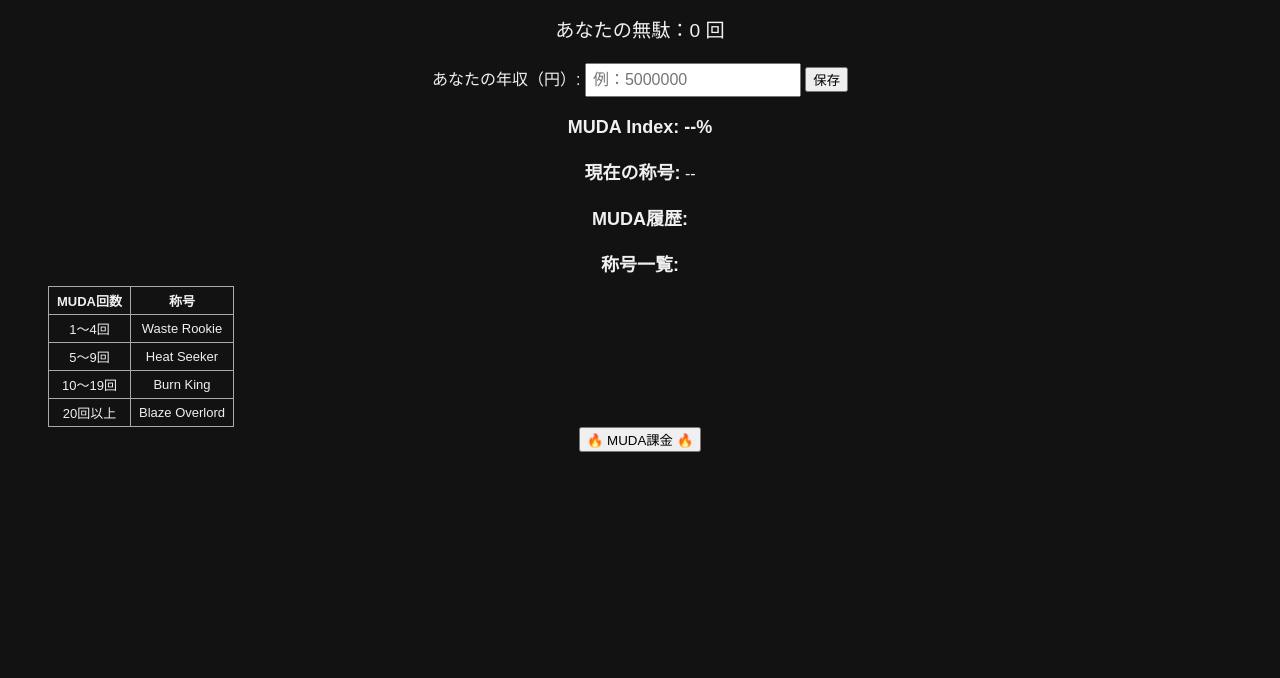
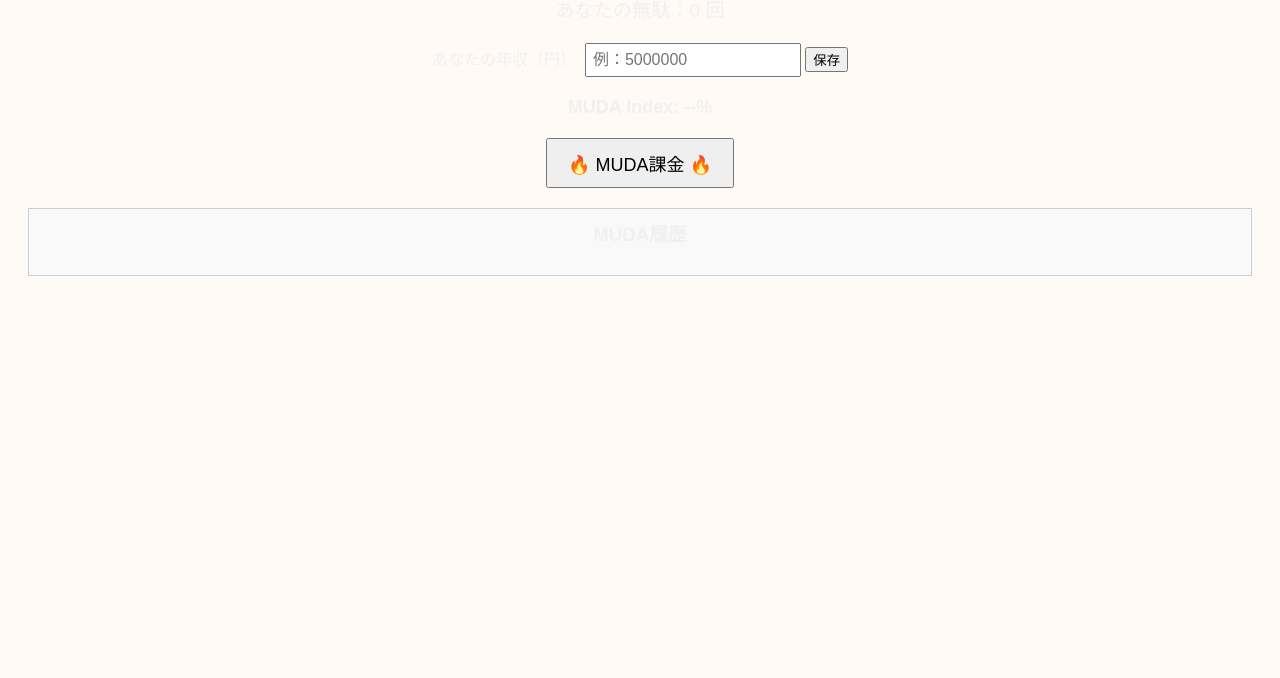
Before and after one commit to AltEarthEchoProject/NFTApp, a plain HTML site: page index.html in a window 1280 px wide. Shown: the part 122-800 px from the top of the page. Drawn offline with Linux system fonts and the light colour scheme.

Commit message:
Update index.html

```diff
--- a/index.html
+++ b/index.html
@@ -1,28 +1,34 @@
 <!DOCTYPE html>
 <html lang="ja">
 <head>
-  <meta charset="UTF-8" />
+  <meta charset="UTF-8">
   <title>NFT｜Needless Funding Tournament</title>
-  <link rel="stylesheet" href="style.css" />
+  <link rel="stylesheet" href="style.css">
   <style>
-    .log-entry {
-      font-size: 14px;
-      color: #333;
+    body {
+      font-family: sans-serif;
+      padding: 20px;
+      background-color: #fffaf5;
     }
-    .title-section {
+    .income-section,
+    .muda-index-display,
+    .muda-history-container {
       margin-top: 20px;
     }
-    .title-section strong {
+    .muda-history-container {
+      max-height: 200px;
+      overflow-y: auto;
+      border: 1px solid #ccc;
+      padding: 10px;
+      background-color: #f9f9f9;
+    }
+    .muda-history-container h3 {
+      margin-top: 0;
+    }
+    .fire-button {
+      margin-top: 20px;
+      padding: 10px 20px;
       font-size: 18px;
-    }
-    .rank-table {
-      font-size: 13px;
-      border-collapse: collapse;
-      margin-top: 10px;
-    }
-    .rank-table th, .rank-table td {
-      border: 1px solid #aaa;
-      padding: 4px 8px;
     }
   </style>
 </head>
@@ -44,49 +50,35 @@
     <strong>MUDA Index:</strong> <span id="muda-index">--</span>%
   </div>
 
-  <!-- 称号表示 -->
-  <div class="title-section">
-    <strong>現在の称号:</strong> <span id="current-title">--</span>
-  </div>
-
-  <!-- 履歴ログ -->
-  <div class="title-section">
-    <strong>MUDA履歴:</strong>
-    <ul id="log-list"></ul>
-  </div>
-
-  <!-- 称号一覧 -->
-  <div class="title-section">
-    <strong>称号一覧:</strong>
-    <table class="rank-table">
-      <tr><th>MUDA回数</th><th>称号</th></tr>
-      <tr><td>1～4回</td><td>Waste Rookie</td></tr>
-      <tr><td>5～9回</td><td>Heat Seeker</td></tr>
-      <tr><td>10～19回</td><td>Burn King</td></tr>
-      <tr><td>20回以上</td><td>Blaze Overlord</td></tr>
-    </table>
-  </div>
-
   <!-- MUDA課金ボタン -->
   <button class="fire-button" onclick="ignite()">🔥 MUDA課金 🔥</button>
+
+  <!-- MUDA履歴表示 -->
+  <div class="muda-history-container">
+    <h3>MUDA履歴</h3>
+    <div id="muda-history"></div>
+  </div>
 
   <!-- 効果音 -->
   <audio id="burn-sound" src="burn.mp3"></audio>
 
-  <!-- JSスクリプト -->
+  <!-- スクリプト -->
   <script>
-    function getTitle(count) {
-      if (count >= 20) return "Blaze Overlord";
-      if (count >= 10) return "Burn King";
-      if (count >= 5) return "Heat Seeker";
-      if (count >= 1) return "Waste Rookie";
-      return "--";
+    function saveIncome() {
+      const income = Number(document.getElementById("income").value);
+      if (income > 0) {
+        localStorage.setItem('userIncome', income);
+        alert("年収が保存されました！");
+      } else {
+        alert("正しい年収を入力してください。");
+      }
     }
 
     function ignite() {
       const button = document.querySelector('.fire-button');
       const status = document.querySelector('.status');
 
+      // 🔥 炎エフェクト
       for (let i = 0; i < 5; i++) {
         const flame = document.createElement('div');
         flame.className = 'flame';
@@ -100,70 +92,62 @@
         setTimeout(() => flame.remove(), 2000);
       }
 
+      // 🔊 効果音
       const audio = document.getElementById("burn-sound");
       if (audio) {
         audio.currentTime = 0;
-        audio.play().catch(() => {});
+        audio.play().catch((e) => console.log("音声エラー:", e));
       }
 
+      // 🔴 背景フラッシュ
       document.body.style.transition = 'background-color 0.2s';
       document.body.style.backgroundColor = '#ffdddd';
       setTimeout(() => {
         document.body.style.backgroundColor = '';
       }, 300);
 
+      // ボタン無効化
       button.disabled = true;
       status.innerText = '燃やしています…（Needless Funding）';
 
       setTimeout(() => {
         button.disabled = false;
+
+        // MUDAカウント更新
         const count = Number(localStorage.getItem('mudaCount') || 0) + 1;
         localStorage.setItem('mudaCount', count);
         status.innerText = `あなたの無駄：${count} 回`;
 
-        const title = getTitle(count);
-        document.getElementById("current-title").innerText = title;
-
-        const now = new Date().toLocaleString();
-        const logList = JSON.parse(localStorage.getItem("mudaLogs") || "[]");
-        logList.unshift(`${now} 🔥`);
-        localStorage.setItem("mudaLogs", JSON.stringify(logList.slice(0, 20)));
-        updateLogDisplay();
-
+        // MUDA Index更新
         const incomeValue = Number(localStorage.getItem('userIncome') || 0);
         if (incomeValue > 0) {
           const total = count * 100;
           const mudaIndex = ((total / incomeValue) * 100).toFixed(4);
-          const mudaDisplay = document.getElementById("muda-index");
-          if (mudaDisplay) {
-            mudaDisplay.innerText = `${mudaIndex}`;
-          }
+          document.getElementById("muda-index").innerText = mudaIndex;
         }
+
+        // MUDA履歴追加
+        const history = JSON.parse(localStorage.getItem('mudaHistory') || '{}');
+        const today = new Date().toLocaleDateString();
+        history[today] = (history[today] || 0) + 1;
+        localStorage.setItem('mudaHistory', JSON.stringify(history));
+        renderHistory();
       }, 2000);
     }
 
-    function saveIncome() {
-      const income = Number(document.getElementById("income").value);
-      if (income > 0) {
-        localStorage.setItem('userIncome', income);
-        alert("年収が保存されました！");
-      } else {
-        alert("正しい年収を入力してください。");
-      }
-    }
-
-    function updateLogDisplay() {
-      const logList = JSON.parse(localStorage.getItem("mudaLogs") || "[]");
-      const ul = document.getElementById("log-list");
-      ul.innerHTML = "";
-      logList.forEach(log => {
-        const li = document.createElement("li");
-        li.innerText = log;
-        li.className = "log-entry";
-        ul.appendChild(li);
+    function renderHistory() {
+      const container = document.getElementById('muda-history');
+      container.innerHTML = '';
+      const history = JSON.parse(localStorage.getItem('mudaHistory') || '{}');
+      const sortedDates = Object.keys(history).sort((a, b) => new Date(b) - new Date(a)); // 最新順
+      sortedDates.forEach(date => {
+        const p = document.createElement('p');
+        p.innerText = `${date}：${history[date]} 回 MUDA🔥`;
+        container.appendChild(p);
       });
     }
 
+    // 初期化（年収・カウント・履歴）
     window.onload = () => {
       const savedIncome = localStorage.getItem('userIncome');
       if (savedIncome) {
@@ -176,8 +160,8 @@
 
       const count = Number(localStorage.getItem('mudaCount') || 0);
       document.querySelector(".status").innerText = `あなたの無駄：${count} 回`;
-      document.getElementById("current-title").innerText = getTitle(count);
-      updateLogDisplay();
+
+      renderHistory();
     };
   </script>
 </body>
```
